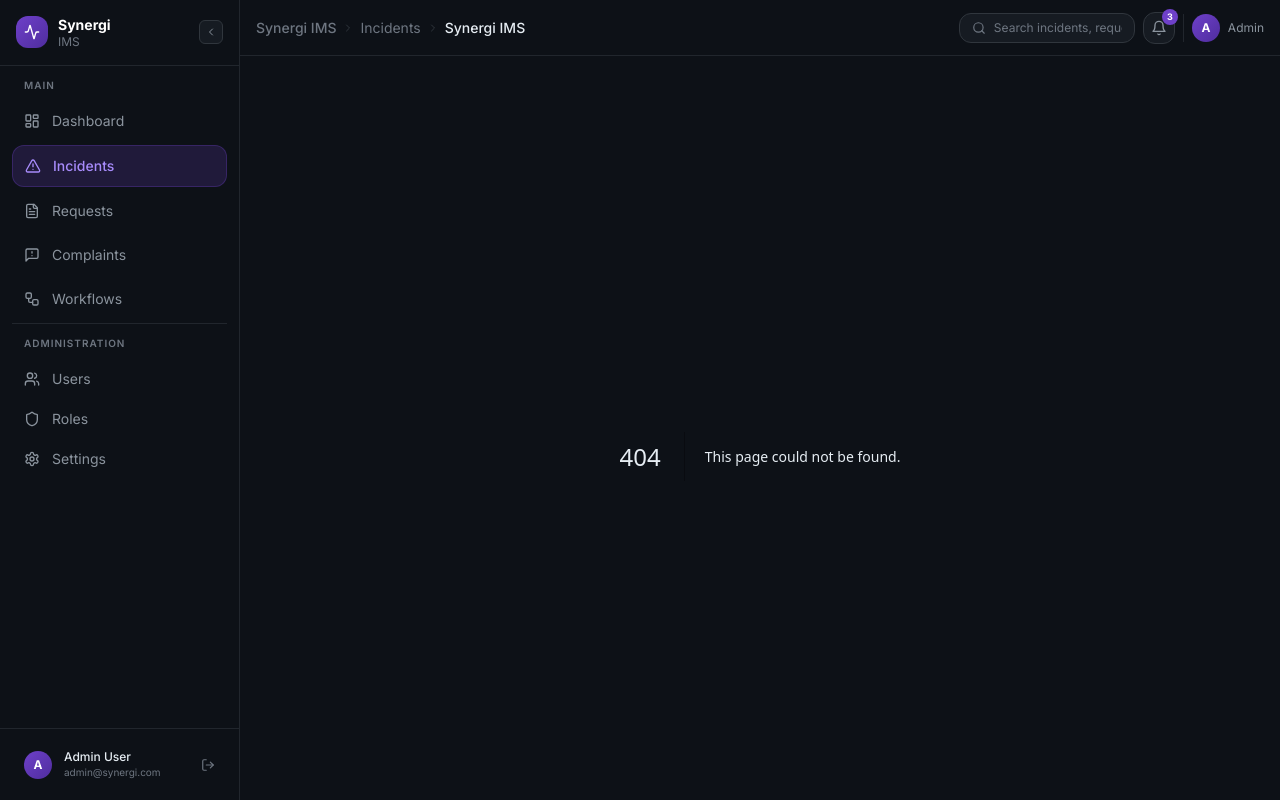
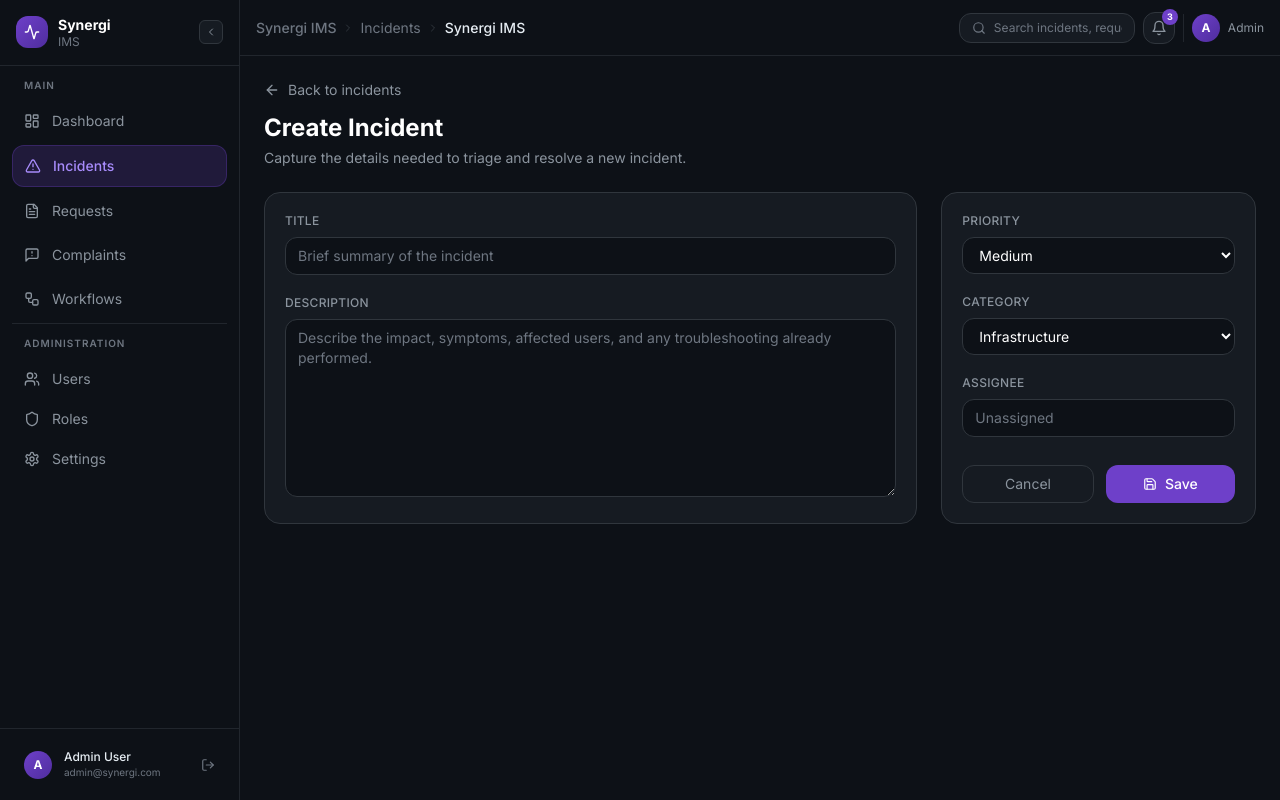
Before and after one commit to haithampm/automax-service-platform, a Next.js app in the folder frontend/: page /incidents/new in a window 1280 px wide. Before the commit this address had no page. Built offline with nearby package versions, Linux system fonts and the light colour scheme.

Commit message:
Add new incident creation page

```diff
--- /dev/null
+++ b/frontend/app/incidents/new/page.tsx
@@ -0,0 +1,78 @@
+import Link from 'next/link';
+import { ArrowLeft, Save } from 'lucide-react';
+
+const priorities = ['Low', 'Medium', 'High', 'Critical'];
+const categories = ['Infrastructure', 'Application', 'Network', 'Security', 'Facilities', 'Other'];
+
+export default function NewIncidentPage() {
+  return (
+    <div className="p-6 space-y-6">
+      <div className="flex items-center justify-between">
+        <div>
+          <Link href="/incidents" className="inline-flex items-center gap-2 text-sm text-[#8b949e] hover:text-white transition-colors mb-3">
+            <ArrowLeft size={16} /> Back to incidents
+          </Link>
+          <h1 className="text-2xl font-bold text-white">Create Incident</h1>
+          <p className="text-[#8b949e] text-sm mt-1">Capture the details needed to triage and resolve a new incident.</p>
+        </div>
+      </div>
+
+      <form className="grid grid-cols-1 xl:grid-cols-3 gap-6">
+        <section className="xl:col-span-2 bg-[#161b22] border border-[#30363d] rounded-xl p-5 space-y-5">
+          <div>
+            <label className="block text-xs font-medium uppercase tracking-wide text-[#8b949e] mb-2" htmlFor="title">Title</label>
+            <input
+              id="title"
+              name="title"
+              required
+              placeholder="Brief summary of the incident"
+              className="w-full px-3 py-2 bg-[#0d1117] border border-[#30363d] rounded-lg text-sm text-white placeholder:text-[#6e7681] focus:outline-none focus:border-[#6e40c9]"
+            />
+          </div>
+
+          <div>
+            <label className="block text-xs font-medium uppercase tracking-wide text-[#8b949e] mb-2" htmlFor="description">Description</label>
+            <textarea
+              id="description"
+              name="description"
+              required
+              rows={8}
+              placeholder="Describe the impact, symptoms, affected users, and any troubleshooting already performed."
+              className="w-full px-3 py-2 bg-[#0d1117] border border-[#30363d] rounded-lg text-sm text-white placeholder:text-[#6e7681] focus:outline-none focus:border-[#6e40c9] resize-y"
+            />
+          </div>
+        </section>
+
+        <aside className="bg-[#161b22] border border-[#30363d] rounded-xl p-5 space-y-5 h-fit">
+          <div>
+            <label className="block text-xs font-medium uppercase tracking-wide text-[#8b949e] mb-2" htmlFor="priority">Priority</label>
+            <select id="priority" name="priority" defaultValue="Medium" className="w-full px-3 py-2 bg-[#0d1117] border border-[#30363d] rounded-lg text-sm text-white focus:outline-none focus:border-[#6e40c9]">
+              {priorities.map(priority => <option key={priority}>{priority}</option>)}
+            </select>
+          </div>
+
+          <div>
+            <label className="block text-xs font-medium uppercase tracking-wide text-[#8b949e] mb-2" htmlFor="category">Category</label>
+            <select id="category" name="category" defaultValue="Infrastructure" className="w-full px-3 py-2 bg-[#0d1117] border border-[#30363d] rounded-lg text-sm text-white focus:outline-none focus:border-[#6e40c9]">
+              {categories.map(category => <option key={category}>{category}</option>)}
+            </select>
+          </div>
+
+          <div>
+            <label className="block text-xs font-medium uppercase tracking-wide text-[#8b949e] mb-2" htmlFor="assignee">Assignee</label>
+            <input id="assignee" name="assignee" placeholder="Unassigned" className="w-full px-3 py-2 bg-[#0d1117] border border-[#30363d] rounded-lg text-sm text-white placeholder:text-[#6e7681] focus:outline-none focus:border-[#6e40c9]" />
+          </div>
+
+          <div className="flex gap-3 pt-2">
+            <Link href="/incidents" className="flex-1 px-4 py-2 border border-[#30363d] rounded-lg text-sm text-center text-[#8b949e] hover:text-white hover:bg-[#21262d] transition-colors">
+              Cancel
+            </Link>
+            <button type="submit" className="flex-1 inline-flex items-center justify-center gap-2 px-4 py-2 bg-[#6e40c9] rounded-lg text-sm text-white font-medium hover:bg-purple-700 transition-colors">
+              <Save size={14} /> Save
+            </button>
+          </div>
+        </aside>
+      </form>
+    </div>
+  );
+}
```
